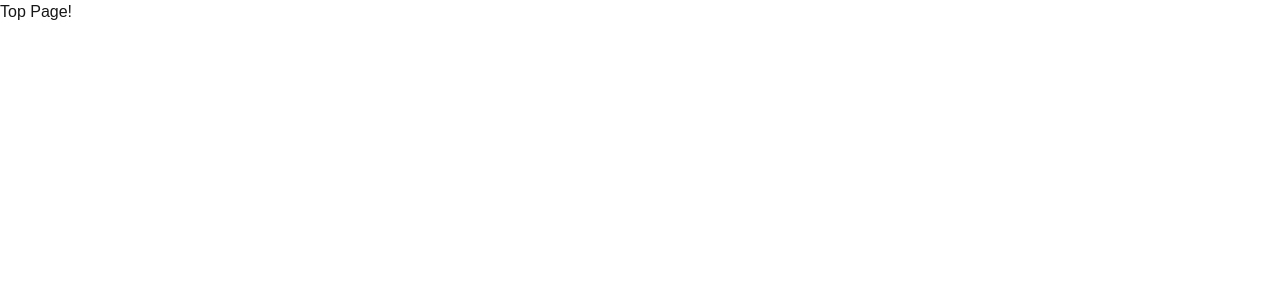
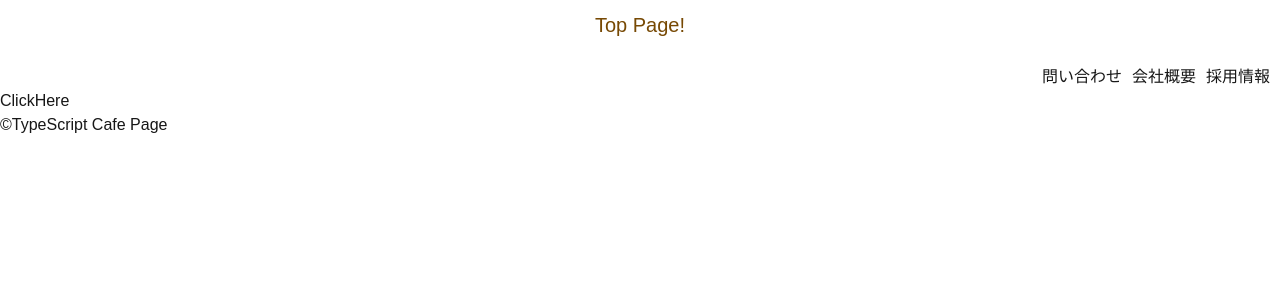
Before and after one commit to TU-web-job/reactProject, a Next.js app: page /cafe in a window 1280 px wide. Shown: the top 300 px of the page. Built offline with nearby package versions, Linux system fonts and the light colour scheme.

Commit message:
cafePage

```diff
--- a/src/app/cafe/page.tsx
+++ b/src/app/cafe/page.tsx
@@ -1,9 +1,18 @@
 import React from "react";
 import { CafeHeader } from "myapp/component/CafeHeader";
+import { CafeButton } from "myapp/component/SubmitButton";
+import { CafeFooter } from "myapp/component/CafeFooter";
 export default function cafe(){
     return(
         <>
-        <CafeHeader header="Top Page!" />
+        <CafeHeader
+        header="Top Page!"
+        list_A={"問い合わせ"}
+        list_B={"会社概要"}
+        list_C={"採用情報"} />
+        <CafeButton config={"ClickHere"} />
+        <CafeFooter />
         </>
+
     );
 }
--- /dev/null
+++ b/src/component/CafeFooter.tsx
@@ -0,0 +1,11 @@
+interface CafeFooter {
+
+}
+
+export function CafeFooter(){
+    return (
+        <div className="cafeFooter">
+            <p>&copy;TypeScript Cafe Page</p>
+        </div>
+    );
+}
--- /dev/null
+++ b/src/component/CafeHeader.module.css
@@ -0,0 +1,23 @@
+.header{
+    display: flex;
+    justify-content: center;
+    padding: 10px;
+}
+
+.text {
+    margin-bottom: 15px;
+    color: rgb(119, 73, 4);
+    font-size: 20px;
+}
+.headerList{
+    display: flex;
+    justify-content: right;
+}
+.list {
+    display: flex;
+    list-style: none;
+}
+
+.list li {
+    margin-right: 10px;
+}
--- a/src/component/CafeHeader.tsx
+++ b/src/component/CafeHeader.tsx
@@ -1,14 +1,26 @@
 import React from "react";
+import style from "./CafeHeader.module.css";
 
 interface headerText {
-    header:string;
+    header:String;
+    list_A:String;
+    list_B:String;
+    list_C:String;
 }
 
-export function CafeHeader({header}:headerText){
+export function CafeHeader({header,list_A,list_B,list_C}:headerText){
     return(
-        <div className="header">
-            <h1>{header}</h1>
+        <>
+        <div className={style.header}>
+            <h1 className={style.text}>{header}</h1>
         </div>
-
+        <div className={style.headerList}>
+            <ul className={style.list}>
+                <li><a href="#">{list_A}</a></li>
+                <li><a href="#">{list_B}</a></li>
+                <li><a href="#">{list_C}</a></li>
+            </ul>
+        </div>
+        </>
     );
 }
--- a/src/component/SubmitButton.tsx
+++ b/src/component/SubmitButton.tsx
@@ -13,3 +13,13 @@ export function SubmitButton({ Message, alertMessage }: ButtonProps) {
     </button>
   );
 }
+
+interface CafeButtonProps {
+  config: string;
+}
+
+export function CafeButton({ config }: CafeButtonProps) {
+  return (
+    <button type="submit" onClick={() => alert("getConfig")}>{config}</button>
+  );
+}
```
